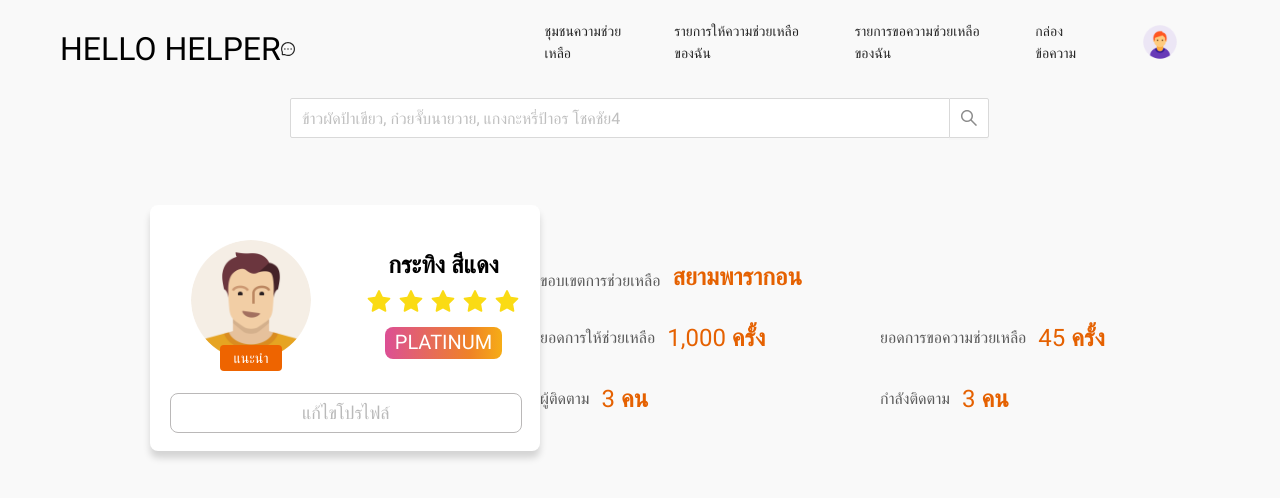
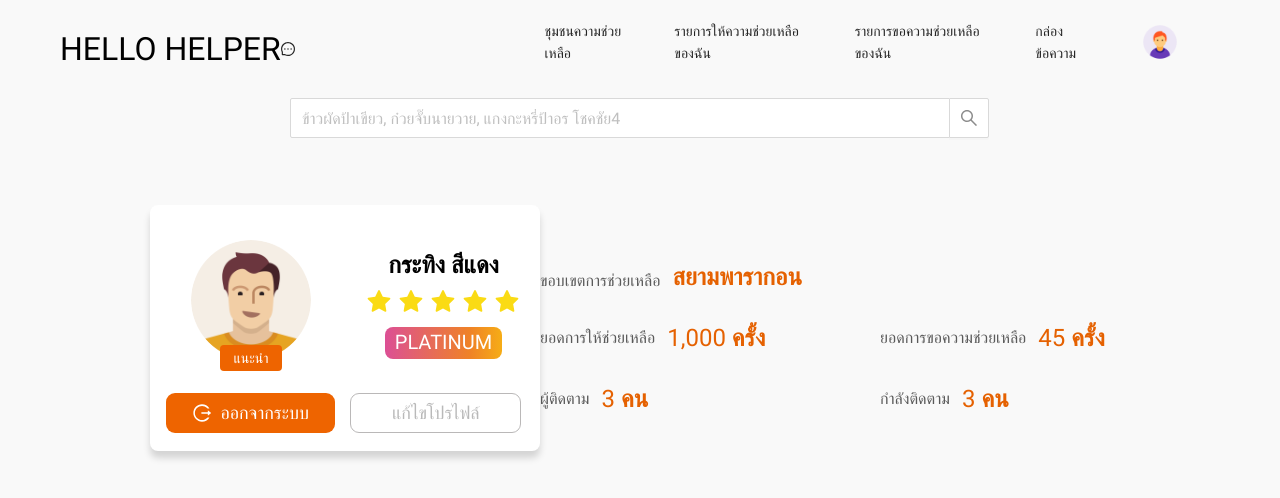
Before and after one commit to nnaboon/HelloHelper_Frontend, a React (Create React App) app: page /profile in a window 1280 px wide. Shown: the top 498 px of the page. Built offline with nearby package versions, Linux system fonts and the light colour scheme.

Commit message:
fix: add empty state in result page and fix design

```diff
--- a/src/pages/Homepage.tsx
+++ b/src/pages/Homepage.tsx
@@ -189,7 +189,6 @@
           src={CommunityPic}
           alt="community in homepage"
         />
-        <HomePagePictureSection src={GoodsPic} alt="goods in homepage" />
         <HomePagePictureSection
           src={EarnMoneyPic}
           alt="earn money in homepage"
--- a/src/pages/ProfilePage.tsx
+++ b/src/pages/ProfilePage.tsx
@@ -18,6 +18,7 @@
 import { FollowingSvg } from 'components/Svg/FollowingSvg';
 import { getStar } from 'components/Star/getStar';
 import { OverallHelpedChart } from 'features/charts/OverallHelpedChart';
+import { LogoutOutlined } from '@ant-design/icons';
 import { TopThreeHelpedChart } from 'features/charts/TopThreeHelpedChart';
 import UserAvatar from 'images/avatar_helper.png';
 import {
@@ -305,27 +306,76 @@
                           position: 'absolute',
                           bottom: '8px',
                           padding: '10px',
-                          left: '10px',
+                          left: '-9px',
                           width: '100%'
                         }}
-                        onClick={() => {
-                          history.push('/user/account/profile');
-                        }}
+                        css={css`
+                          ${mediaQueryMobile} {
+                            left: 0 !important;
+                            justify-content: space-between;
+                            padding: 10px 20px !important;
+                          }
+                        `}
                       >
-                        <SecondaryButton
+                        <PrimaryButton
                           css={css`
-                            width: 95%;
+                            width: 100%;
+
+                            ${mediaQueryMobile} {
+                              width: 47%;
+                            }
+                          `}
+                        >
+                          <LogoutOutlined style={{ marginRight: '10px' }} />
+                          ออกจากระบบ
+                        </PrimaryButton>
+                        <PrimaryButton
+                          css={css`
+                            background: transparent;
                             border: 1px solid #bab8b8;
+                            width: 100%;
                             color: #b9b9b9;
                             &:hover {
                               color: #b9b9b9;
                             }
+                            ${mediaQueryMobile} {
+                              width: 47%;
+                            }
                           `}
+                          onClick={() => {
+                            history.push('/user/account/profile');
+                          }}
                         >
                           แก้ไขโปรไฟล์
-                        </SecondaryButton>
+                        </PrimaryButton>
                       </div>
                     ) : (
+                      // <div
+                      //   style={{
+                      //     display: 'flex',
+                      //     position: 'absolute',
+                      //     bottom: '8px',
+                      //     padding: '10px',
+                      //     left: '10px',
+                      //     width: '100%'
+                      //   }}
+                      //   onClick={() => {
+                      //     history.push('/user/account/profile');
+                      //   }}
+                      // >
+                      //   <SecondaryButton
+                      //     css={css`
+                      //       width: 95%;
+                      //       border: 1px solid #bab8b8;
+                      //       color: #b9b9b9;
+                      //       &:hover {
+                      //         color: #b9b9b9;
+                      //       }
+                      //     `}
+                      //   >
+                      //     แก้ไขโปรไฟล์
+                      //   </SecondaryButton>
+                      // </div>
                       <div
                         style={{
                           display: 'flex',
@@ -451,7 +501,7 @@
           <ProfilePageUserHelperListSection>
             {menu === HelpMenu.PROVIDE ? (
               <React.Fragment>
-                {PROVIDE_MAPPER.filter(
+                {PROVIDE_MAPPER?.filter(
                   ({ userId }) => userId === (query ?? myAccountUserId)
                 ).map((props) => (
                   <MyProvideList key={props.provideId} data={props} />
@@ -459,7 +509,7 @@
               </React.Fragment>
             ) : menu === ProfileMenu.REQUEST ? (
               <React.Fragment>
-                {REQUEST_MAPPER.filter(
+                {REQUEST_MAPPER?.filter(
                   ({ userId }) => userId === (query ?? myAccountUserId)
                 ).map((props) => (
                   <MyRequestList key={props.requestId} data={props} />
@@ -471,7 +521,7 @@
           <ProfilePageUserHelperListSection>
             {menu === HelpMenu.PROVIDE ? (
               <React.Fragment>
-                {PROVIDE_MAPPER.filter(
+                {PROVIDE_MAPPER?.filter(
                   ({ userId }) => userId === (query ?? myAccountUserId)
                 ).map((props) => (
                   // console.log(props)
@@ -480,7 +530,7 @@
               </React.Fragment>
             ) : menu === ProfileMenu.REQUEST ? (
               <React.Fragment>
-                {REQUEST_MAPPER.filter(
+                {REQUEST_MAPPER?.filter(
                   ({ userId }) => userId === (query ?? myAccountUserId)
                 ).map((props) => (
                   <MyRequestList key={props.requestId} data={props} />
--- a/src/pages/SearchResultPage.tsx
+++ b/src/pages/SearchResultPage.tsx
@@ -23,6 +23,7 @@
   TABLET_WIDTH
 } from 'styles/variables';
 import { PROVIDE_MAPPER } from 'data/provide';
+import { EmptyData } from 'components/Empty/EmptyData';
 
 const SearchResultContent = styled.div`
   display: grid;
@@ -118,15 +119,31 @@
               </div>
             </Flex>
           </div>
-          <SearchResultContent>
-            {menu === HelpMenu.PROVIDE
-              ? PROVIDE_MAPPER.filter(({ category }) => category[0] === qs).map(
-                  (props) => <PopularRequestSection data={[props]} />
+          {menu === HelpMenu.PROVIDE ? (
+            PROVIDE_MAPPER.filter(({ category }) => category[0] === qs).length >
+            0 ? (
+              <SearchResultContent>
+                {PROVIDE_MAPPER.filter(
+                  ({ category }) => category[0] === qs
+                ).map((props) => (
+                  <PopularRequestSection data={[props]} />
+                ))}
+              </SearchResultContent>
+            ) : (
+              <EmptyData />
+            )
+          ) : REQUEST_MAPPER.filter(({ category }) => category[0] === qs)
+              .length > 0 ? (
+            <SearchResultContent>
+              {REQUEST_MAPPER.filter(({ category }) => category[0] === qs).map(
+                (props) => (
+                  <SuggestedRequestSection data={[props]} />
                 )
-              : REQUEST_MAPPER.filter(({ category }) => category[0] === qs).map(
-                  (props) => <SuggestedRequestSection data={[props]} />
-                )}
-          </SearchResultContent>
+              )}
+            </SearchResultContent>
+          ) : (
+            <EmptyData />
+          )}
         </div>
       </div>
     </WrapperContainer>
```
